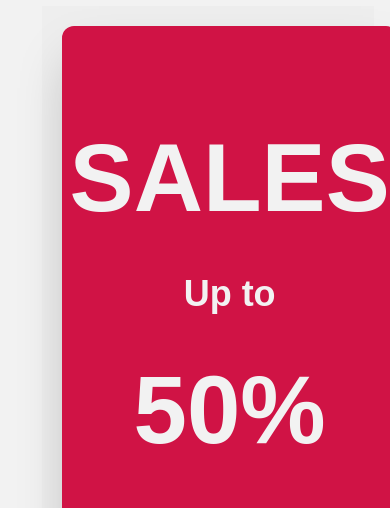
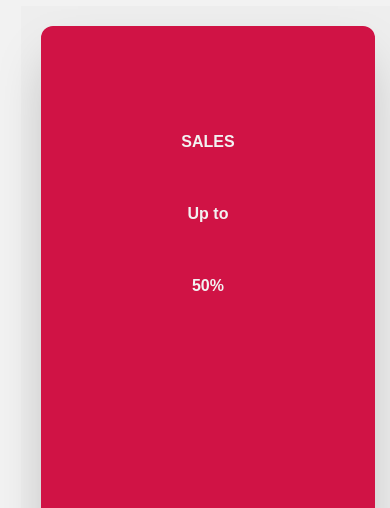
Before and after one commit to Hossaini1/e-commerce, a React (Vite) app: page / in a window 390 px wide. Shown: the part 980-1488 px from the top of the page. Built offline with nearby package versions, Linux system fonts and the light colour scheme.

Commit message:
carousel eddited

```diff
--- a/src/components/Carousel.jsx
+++ b/src/components/Carousel.jsx
@@ -3,7 +3,6 @@ import {
   BsFillArrowRightCircleFill,
   BsFillArrowLeftCircleFill,
 } from "react-icons/bs";
-
 
 export default function Carousel({ slides }) {
   let [current, setCurrent] = useState(0);
@@ -22,15 +21,21 @@ export default function Carousel({ slides }) {
     <div className="flex justify-center mt-24">
       <div
         className="grid bg-primaryDark lg:grid-cols-2 md:grid-cols-1 sm:grid-cols-1"
-        style={{ height: "40rem", width: "80%" }}
+        style={{ height: "40rem", width: "90%" }}
       >
         <div
           className="bg-tertiary text-primary self-center m-5 text-center rounded-xl shadow-2xl pt-24"
           style={{ height: "35rem" }}
         >
-          <h1 className="text-8xl m-2 font-bold">SALES</h1>
-          <h3 className="text-4xl m-2 pt-10 font-semibold">Up to</h3>
-          <h5 className="text-8xl m-2 pt-10 font-extrabold">50%</h5>
+          <h1 className="lg:text-8xl m-2 font-bold md:text-4xl sm:text-4xl">
+            SALES
+          </h1>
+          <h3 className="lg:text-4xl m-2 pt-10 font-semibold md:text-2xl sm:text-2xl">
+            Up to
+          </h3>
+          <h5 className="lg:text-8xl m-2 pt-10 font-extrabold md:text-4xl sm:text-4xl">
+            50%
+          </h5>
         </div>
         <div className="overflow-hidden relative rounded-xl shadow-2xl m-10">
           <div
@@ -39,7 +44,7 @@ export default function Carousel({ slides }) {
               transform: `translateX(-${current * 100}%)`,
             }}
           >
-            {slides.map((s,index) => {
+            {slides.map((s, index) => {
               return <img key={index} src={s} />;
             })}
           </div>
```
